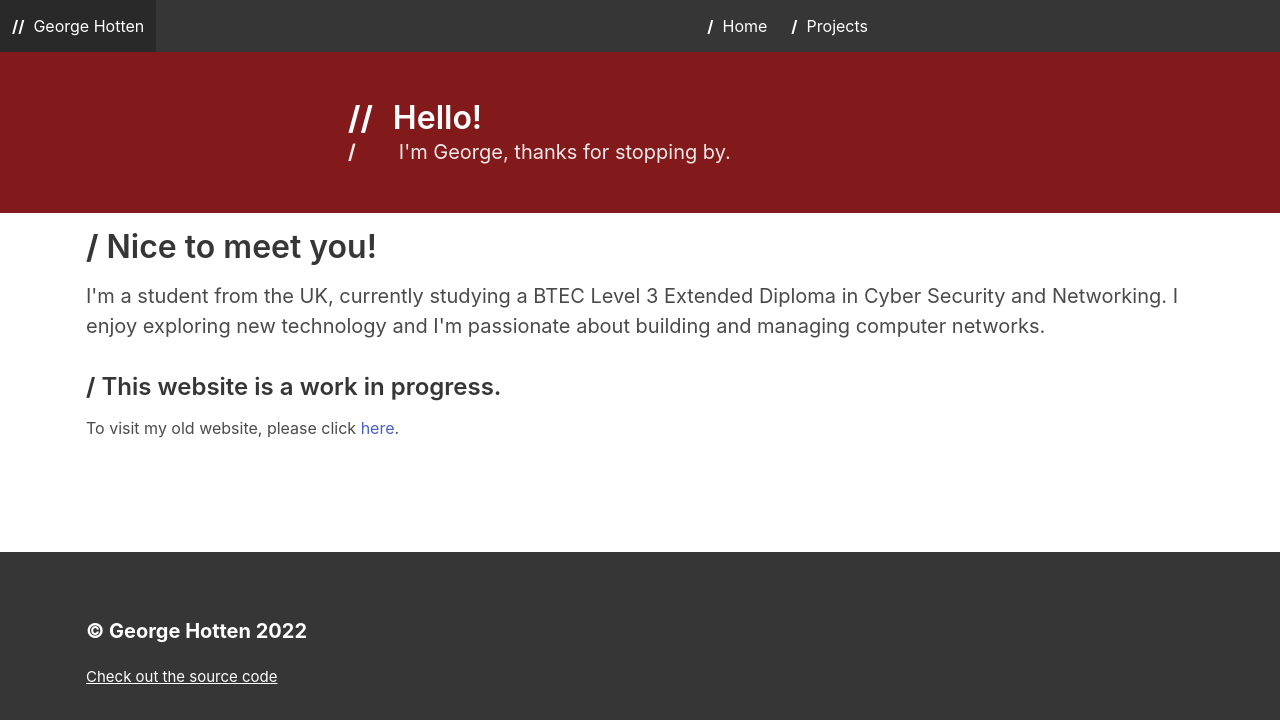
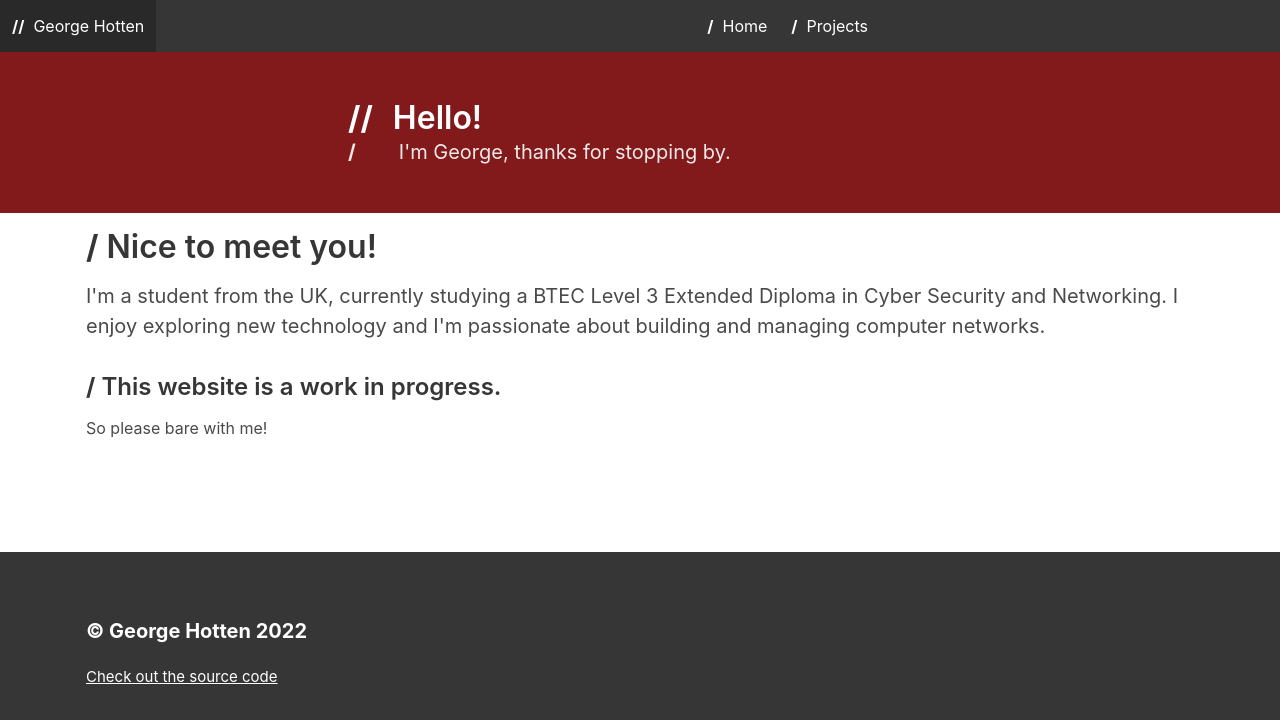
Before and after one commit to Gxorge/ghott.me, a SvelteKit app: page / in a window 1280 px wide. Shown: the top 720 px of the page. Built offline with nearby package versions, Linux system fonts and the light colour scheme.

Commit message:
main website now + source opens in new tab

```diff
--- a/src/routes/+layout.svelte
+++ b/src/routes/+layout.svelte
@@ -37,7 +37,7 @@
 <footer class="footer footer-sticky">
     <div class="content gweb-text-layout footer-text">
         <p style="font-size: 20px;"><b>© George Hotten 2022</b></p>
-        <p style="font-size: 15px;"><a href="https://github.com/gxorge/gweb3">Check out the source code</p>
+        <p style="font-size: 15px;"><a href="https://github.com/gxorge/gweb3" target="_blank" rel="noopener">Check out the source code</p>
     </div>
 </footer>
 
--- a/src/routes/+page.svelte
+++ b/src/routes/+page.svelte
@@ -15,6 +15,6 @@
             I enjoy exploring new technology and I'm passionate about building and managing computer networks.
         </p>
         <h3><b>/</b> This website is a work in progress.</h3>
-        To visit my old website, please click <a href="https://ghott.me">here</a>.
+        So please bare with me!
     </div>
 </section>
```
